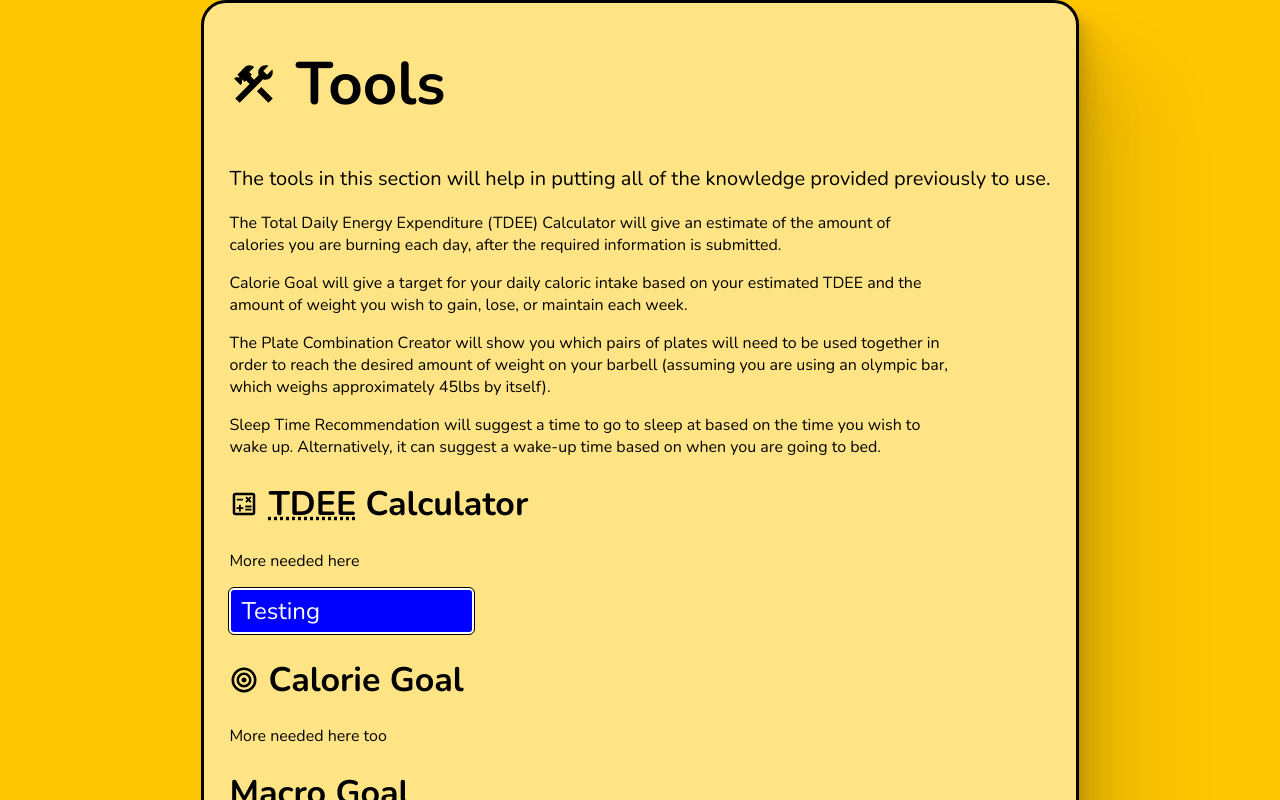
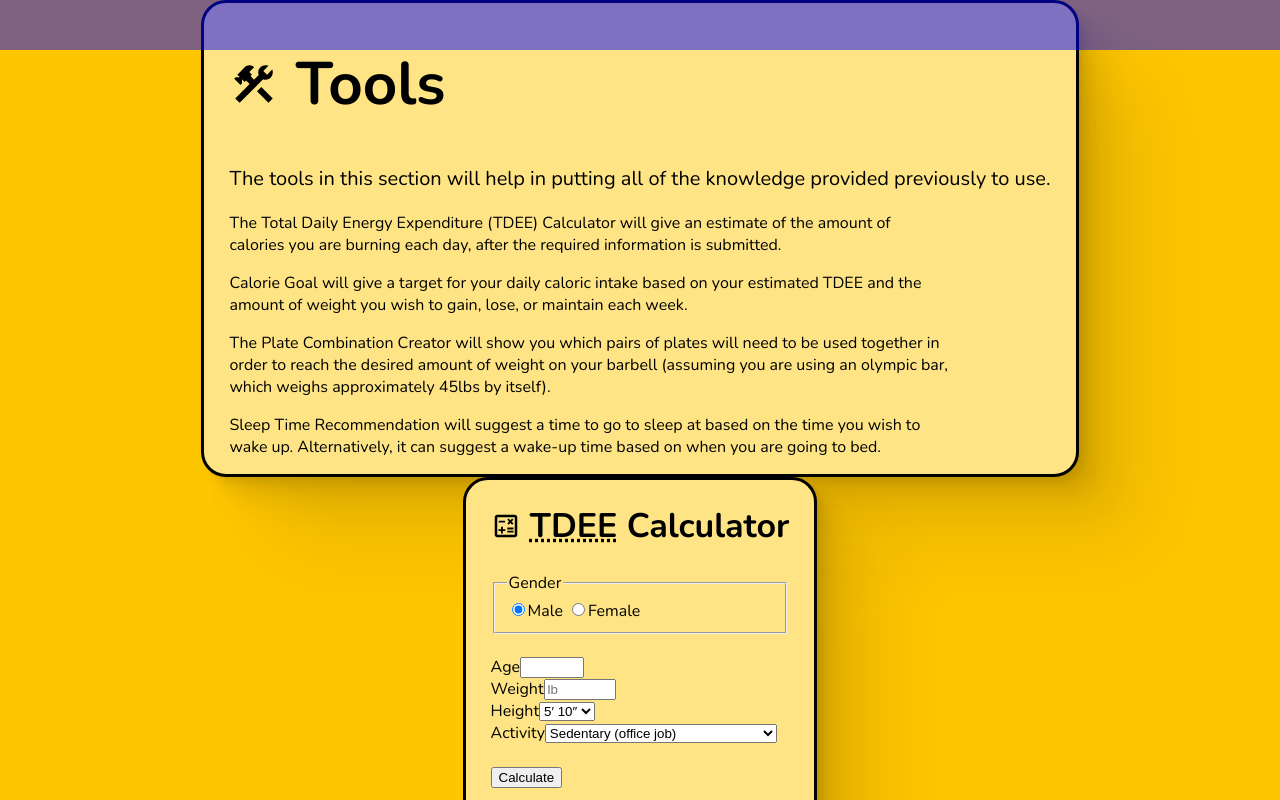
Before and after one commit to law973/pneumatic-v2, a React (Vite) app: page /tools in a window 1280 px wide. Shown: the top 800 px of the page. Built offline with nearby package versions, Linux system fonts and the light colour scheme.

Commit message:
started on tdee form component

```diff
--- a/src/components/footer/footer.component.tsx
+++ b/src/components/footer/footer.component.tsx
@@ -1,6 +1,7 @@
 import { Outlet } from "react-router-dom";
 
 import { FooterContainer, FooterIconsContainer } from "./footer.styles";
+import Navigation from "../navigation/navigation.component";
 
 import FooterIcon from "../footer-icon/footer-icon.component";
 
@@ -11,6 +12,7 @@ import GitHubLogo from "../../assets/github-logo.component";
 const Footer = () => {
     return (
         <>
+            <Navigation></Navigation>
             <Outlet />
             <FooterContainer>
                 {/* Links to the author's social profile are contained here */}
--- a/src/components/navigation/navigation.component.tsx
+++ b/src/components/navigation/navigation.component.tsx
@@ -1,7 +1,9 @@
+import { NavigationContainer } from "./navigation.styles";
+
 const Navigation = () => {
     return (
-        <>
-        </>
+        <NavigationContainer>
+        </NavigationContainer>
     );
 };
 
--- a/src/components/navigation/navigation.styles.tsx
+++ b/src/components/navigation/navigation.styles.tsx
@@ -1,5 +1,9 @@
 import styled from "styled-components";
 
 export const NavigationContainer = styled.div`
-
+    background-color: rgba(0, 0, 255, 0.5);
+    height: 50px;
+    position: fixed;
+    width: 100vw;
+    z-index: 1;
 `;
--- /dev/null
+++ b/src/components/tdee-form/tdee-form.component.tsx
@@ -0,0 +1,70 @@
+const TDEEForm = () => {
+    return (
+        <>
+            <form id="form_tdee">
+                <fieldset>
+                    <legend>Gender</legend>
+                    <input type="radio" id="gender_m" name="gender" value="male" checked={true} />
+                    <label htmlFor="gender_m">Male</label>
+                    &nbsp;
+                    <input type="radio" id="gender_f" name="gender" value="female"></input>
+                    <label htmlFor="gender_f">Female</label>
+                </fieldset><br/>
+
+                <label htmlFor="age">Age</label>
+                <input type="number" id="age" name="age" min="0" max="122" required /><br/>
+
+                <label htmlFor="weight">Weight</label>
+                <input type="number" id="weight" min="0" max="1400" placeholder="lb" required /><br/>
+
+                <label htmlFor="height">Height</label>
+                <select name="height" id="height">
+                    <option value="height_4_7">4′ 7″</option>
+                    <option value="height_4_8">4′ 8″</option>
+                    <option value="height_4_9">4′ 9″</option>
+                    <option value="height_4_10">4′ 10″</option>
+                    <option value="height_4_11">4′ 11″</option>
+                    <option value="height_5_0">5′</option>
+                    <option value="height_5_1">5′ 1″</option>
+                    <option value="height_5_2">5′ 2″</option>
+                    <option value="height_5_3">5′ 3″</option>
+                    <option value="height_5_4">5′ 4″</option>
+                    <option value="height_5_5">5′ 5″</option>
+                    <option value="height_5_6">5′ 6″</option>
+                    <option value="height_5_7">5′ 7″</option>
+                    <option value="height_5_8">5′ 8″</option>
+                    <option value="height_5_9">5′ 9″</option>
+                    <option value="height_5_10" selected>5′ 10″</option>
+                    <option value="height_5_11">5′ 11″</option>
+                    <option value="height_6_0">6′</option>
+                    <option value="height_6_1">6′ 1″</option>
+                    <option value="height_6_2">6′ 2″</option>
+                    <option value="height_6_3">6′ 3″</option>
+                    <option value="height_6_4">6′ 4″</option>
+                    <option value="height_6_5">6′ 5″</option>
+                    <option value="height_6_6">6′ 6″</option>
+                    <option value="height_6_7">6′ 7″</option>
+                    <option value="height_6_8">6′ 8″</option>
+                    <option value="height_6_9">6′ 9″</option>
+                    <option value="height_6_10">6′ 10″</option>
+                    <option value="height_6_11">6′ 11″</option>
+                    <option value="height_7_0">7′</option>
+                </select><br/>
+
+                <label htmlFor="activity">Activity</label>
+                <select name="activity" id="activity">
+                    <option value="activity_sedentary">Sedentary (office job)</option>
+                    <option value="activity_light">Light Exercise (1-2 days/week)</option>
+                    <option value="activity_moderate">Moderate Exercise (3-5 days/week)</option>
+                    <option value="activity_heavy">Heavy Exercise (6-7 days/week)</option>
+                    <option value="activity_athlete">Athlete (2x per day)</option>
+                </select><br/><br/>
+
+                <input type="submit" value="Calculate" />
+            </form>
+            <p>Estimated maintenance calories: <span id="tdee_output"></span></p>
+        </>
+    );
+};
+
+export default TDEEForm;
--- a/src/routes/tools/tools.component.tsx
+++ b/src/routes/tools/tools.component.tsx
@@ -3,7 +3,7 @@ import { ToolsContainer, NextSectionShop } from "./tools.styles";
 import Card, { CARD_TYPE_CLASSES } from "../../components/card/card.component";
 import Header, { HEADING_TYPE_CLASSES } from "../../components/heading/heading.component";
 import Paragraph, { PARAGRAPH_TYPE_CLASSES } from "../../components/paragraph/paragraph.component";
-import Button, { BUTTON_TYPE_CLASSES } from "../../components/button/button.component";
+import TDEEForm from "../../components/tdee-form/tdee-form.component";
 
 import Hammer from "../../assets/hammer.component";
 import Algebra from "../../assets/algebra.component";
@@ -25,19 +25,25 @@ const Tools = () => {
 
                 <Paragraph paragraphType={PARAGRAPH_TYPE_CLASSES.regular}>Sleep Time Recommendation will suggest a time to go to sleep at based on the time you wish to wake up. Alternatively, it can suggest a wake-up time based on when you are going to bed.</Paragraph>
 
+            </Card>
+
+            <Card cardType={CARD_TYPE_CLASSES.tools}>
                 <Header headingType={HEADING_TYPE_CLASSES.headingOne}><Algebra/>&nbsp;<abbr title="Total Daily Energy Expenditure">TDEE</abbr>&nbsp;Calculator</Header>
-                <Paragraph paragraphType={PARAGRAPH_TYPE_CLASSES.regular}>More needed here</Paragraph>
-                <Button buttonType={BUTTON_TYPE_CLASSES.tools}>Testing</Button>
-
+                <TDEEForm />
+            </Card>
+            <Card cardType={CARD_TYPE_CLASSES.tools}>
                 <Header headingType={HEADING_TYPE_CLASSES.headingOne}><Target/>&nbsp;Calorie Goal</Header>
                 <Paragraph paragraphType={PARAGRAPH_TYPE_CLASSES.regular}>More needed here too</Paragraph>
-
+            </Card>
+            <Card cardType={CARD_TYPE_CLASSES.tools}>
                 <Header headingType={HEADING_TYPE_CLASSES.headingOne}>Macro Goal</Header>
                 <Paragraph paragraphType={PARAGRAPH_TYPE_CLASSES.regular}>More needed here three</Paragraph>
-
+            </Card>
+            <Card cardType={CARD_TYPE_CLASSES.tools}>
                 <Header headingType={HEADING_TYPE_CLASSES.headingOne}>Plate Combination Creator</Header>
                 <Paragraph paragraphType={PARAGRAPH_TYPE_CLASSES.regular}>More needed here for</Paragraph>
-
+            </Card>
+            <Card cardType={CARD_TYPE_CLASSES.tools}>
                 <Header headingType={HEADING_TYPE_CLASSES.headingOne}><Clock/>&nbsp;Sleep Calculator</Header>
                 <Paragraph paragraphType={PARAGRAPH_TYPE_CLASSES.regular}>More needed here 5</Paragraph>
             </Card>
```
Also changed, not shown: src/components/tdee-form/tdee-form.styles.tsx (added).
